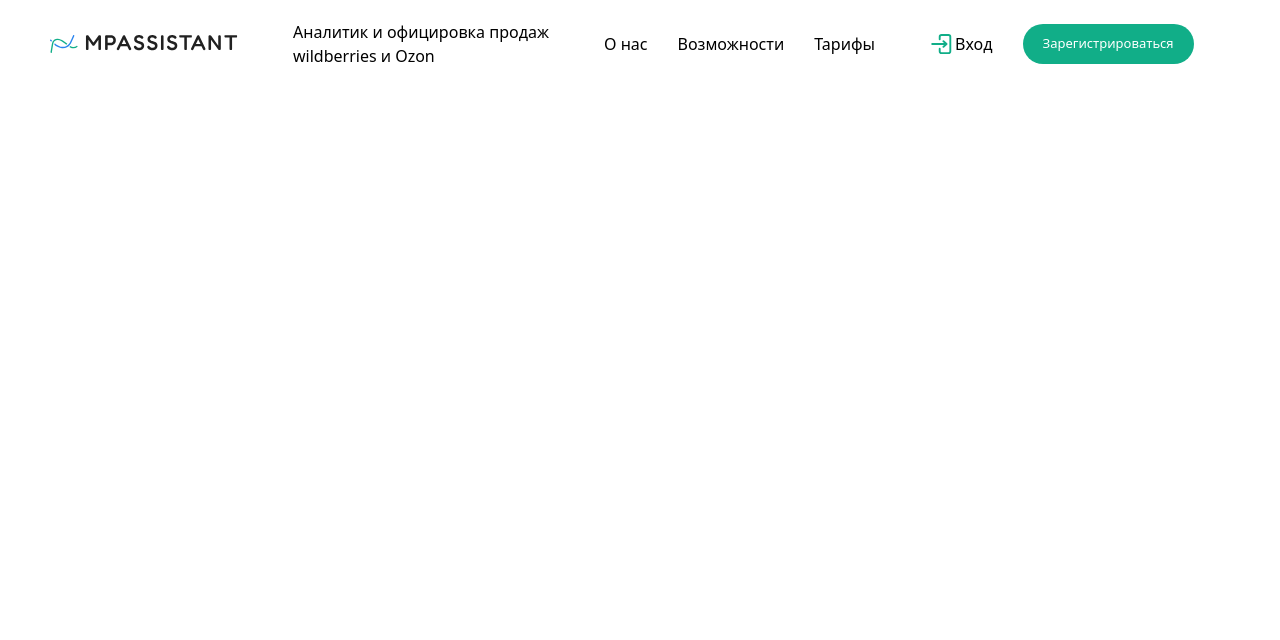
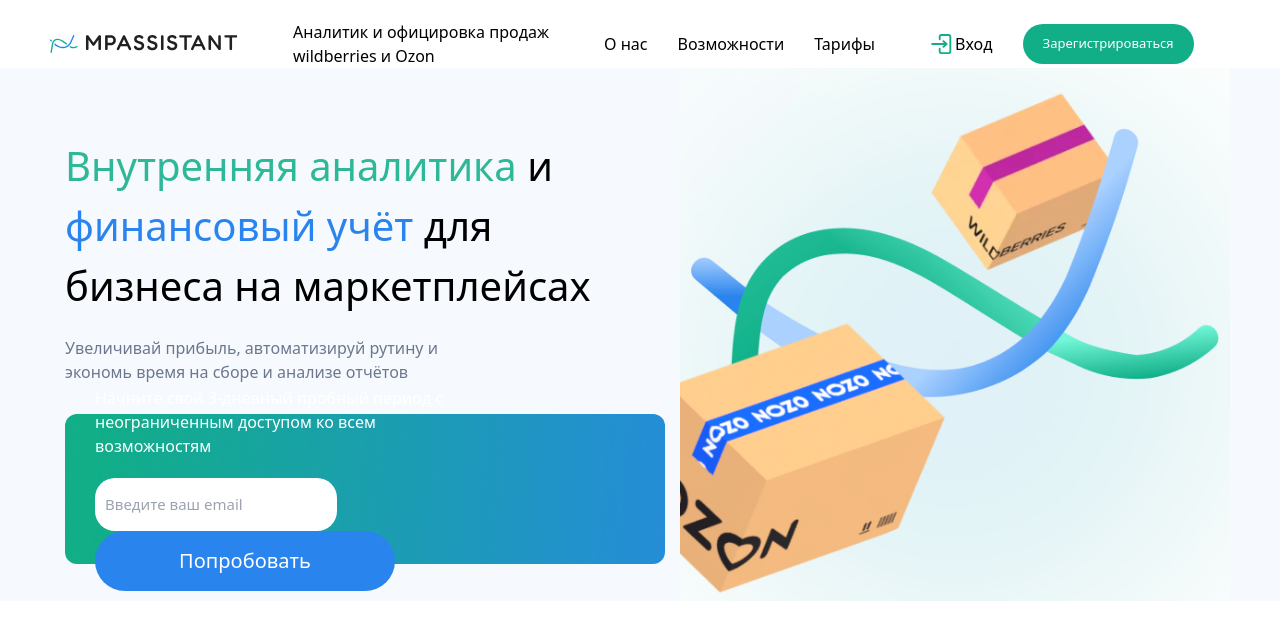
Before and after one commit to vibswift/home-work-project-1, a website: page src/index.html in a window 1280 px wide. Drawn offline with Linux system fonts and the light colour scheme.

Commit message:
main header

```diff
--- a/src/index.html
+++ b/src/index.html
@@ -43,6 +43,36 @@
 
     </div>
 
+    <header>
+        <section class="flex bg-[#f6fafe] lg:justify-between lg:px-[50px]">
+        <div class="block1 mt-[30px] px-[15px] lg:self-center ">
+            <p class=" lg:text-[40px] lg:w-[530px] text-[30px] mb-[20px]"> <span class="text-[#2EB897]">Внутренняя аналитика</span> и <span class="text-[#2A84EE]">финансовый учёт</span> для бизнеса на маркетплейсах</p>
+            <p class="text-[#6C778E] mb-[30px] w-[300px] font-extralight lg:w-[400px]">Увеличивай прибыль, автоматизируй рутину и экономь время на сборе и анализе отчётов</p>
+
+            <div class=" w-[350px] h-[300px] m-auto flex flex-col items-center py-[30px] rounded-[12px] lg:hidden" style="background-image: url(./sur/sur2.png); background-position: center; background-repeat: no-repeat; background-size: cover;">
+                <p class="text-white w-[300px] text-[18px] mb-[20px]">Начните свой 3-дневный пробный период с неограниченным доступом ко всем возможностям</p>
+                <input class="w-[300px] px-[15px] py-[15px] rounded-[30px] mb-[20px]" type="text" placeholder="Введите ваш email">
+                <button class="bg-[#2A84EE] w-[300px] text-[white] py-[15px] rounded-[30px] text-[20px] ">Попробовать</button>
+            </div>
+
+            <div class="w-[600px] h-[150px] rounded-[12px] text-[white] lg:flex flex-col justify-center px-[30px] hidden" style="background-image: url(./sur/sur3.png); background-position: center; background-repeat: no-repeat; background-size: cover;">
+
+                <p class="w-[400px] mb-[20px]">Начните свой 3-дневный пробный период с неограниченным доступом ко всем возможностям</p>
+                 <div>
+                <input class="px-[10px] text-[15px] py-[15px] rounded-[20px]" type="text" placeholder="Введите ваш email">
+          <button class="bg-[#2A84EE] w-[300px] text-[white] py-[15px] rounded-[30px] text-[20px] ">Попробовать</button>
+                 </div>
+
+
+            </div>
+        </div>
+
+        <div class="block2">
+            <img src="./sur/sur4.png" alt="">
+        </div>
+           </section>
+    </header>
+
 
 </body>
 </html>
```
Also changed, not shown: README.md, src/output.css, src/sur/sur2.png (added), src/sur/sur3.png (added), src/sur/sur4.png (added).
